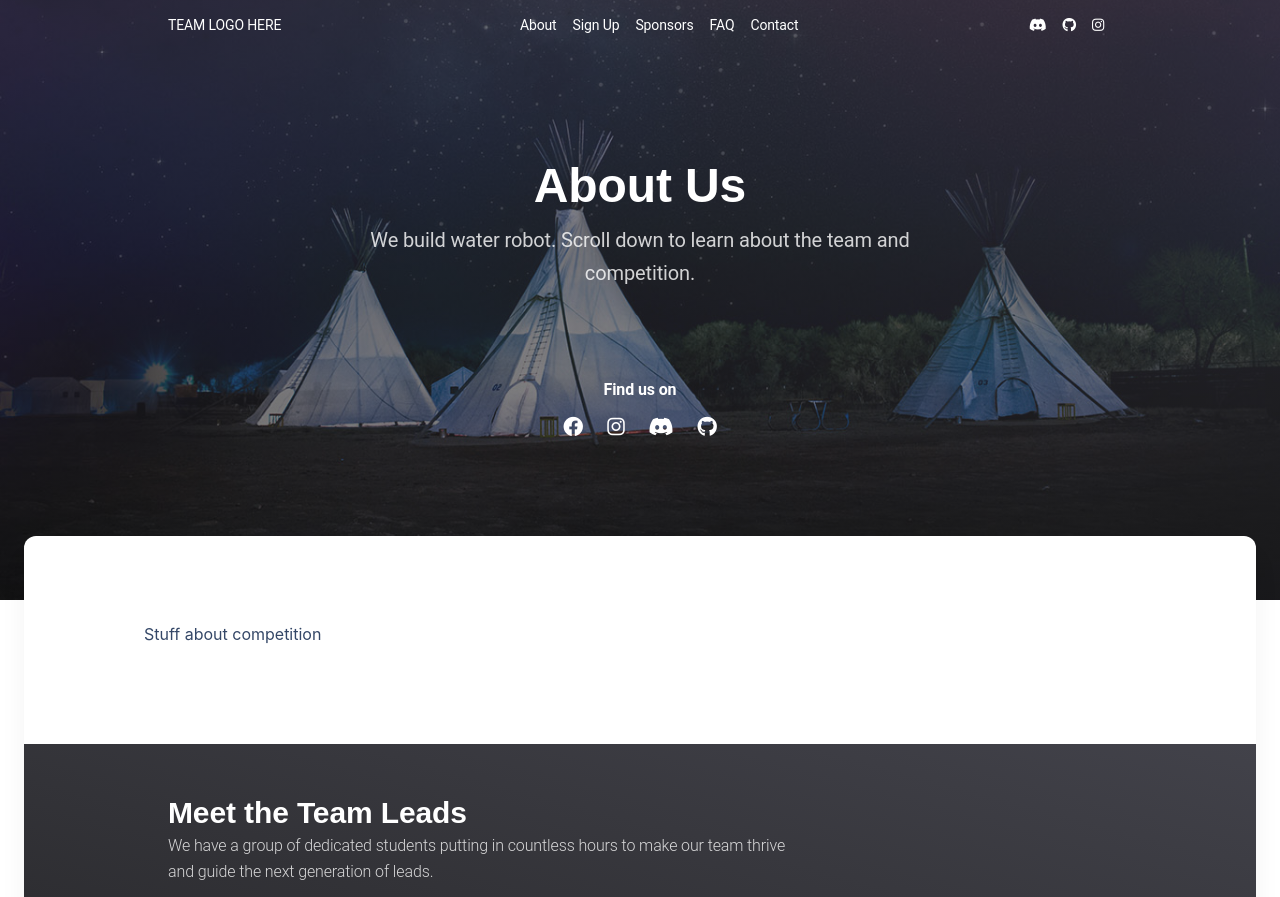
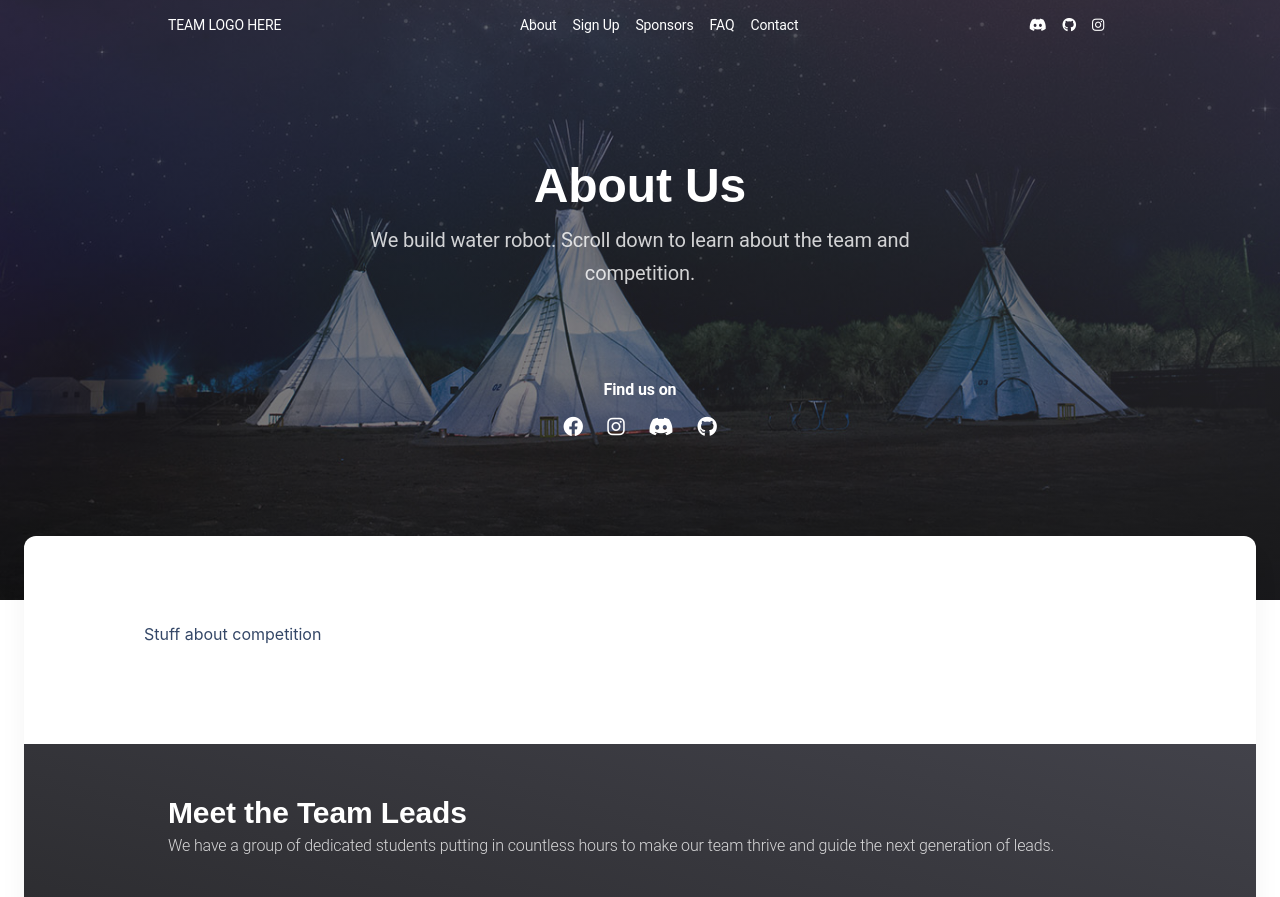
Before and after one commit to UW-Nauticus/nauticus-website, a React (Create React App) app: page /about in a window 1280 px wide. Shown: the top 897 px of the page. Built offline with nearby package versions, Linux system fonts and the light colour scheme.

Commit message:
Update team description to fit on 1 line

```diff
--- a/src/pages/LandingPages/About/sections/TeamMembers.js
+++ b/src/pages/LandingPages/About/sections/TeamMembers.js
@@ -43,7 +43,7 @@
 		>
 			<Container>
 				<Grid container>
-					<Grid item xs={12} md={8} sx={{ mb: 6 }}>
+					<Grid item xs={12} md={12} sx={{ mb: 6 }}>
 						<MKTypography variant="h3" color="white">
 							Meet the Team Leads
 						</MKTypography>
```
